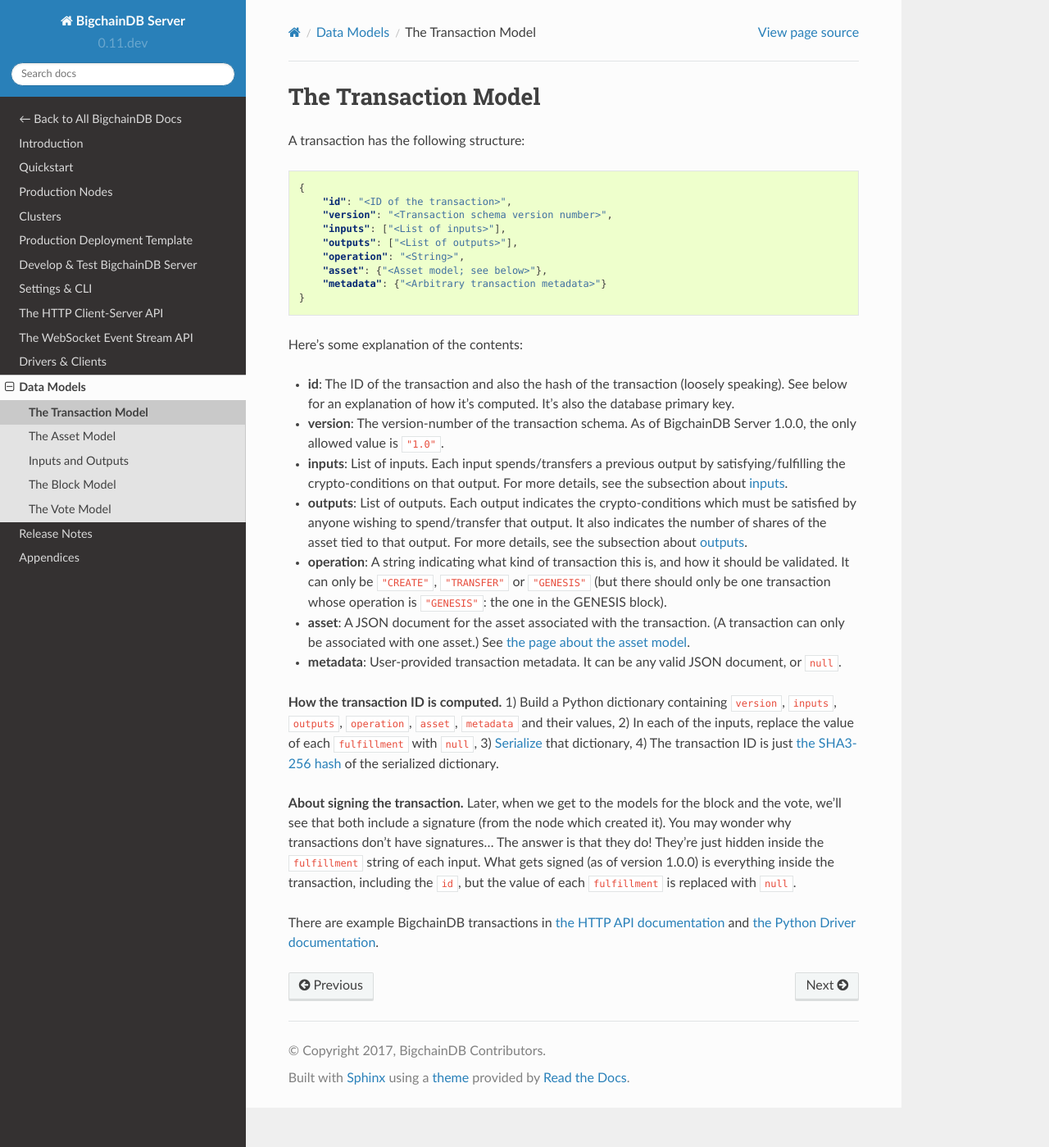
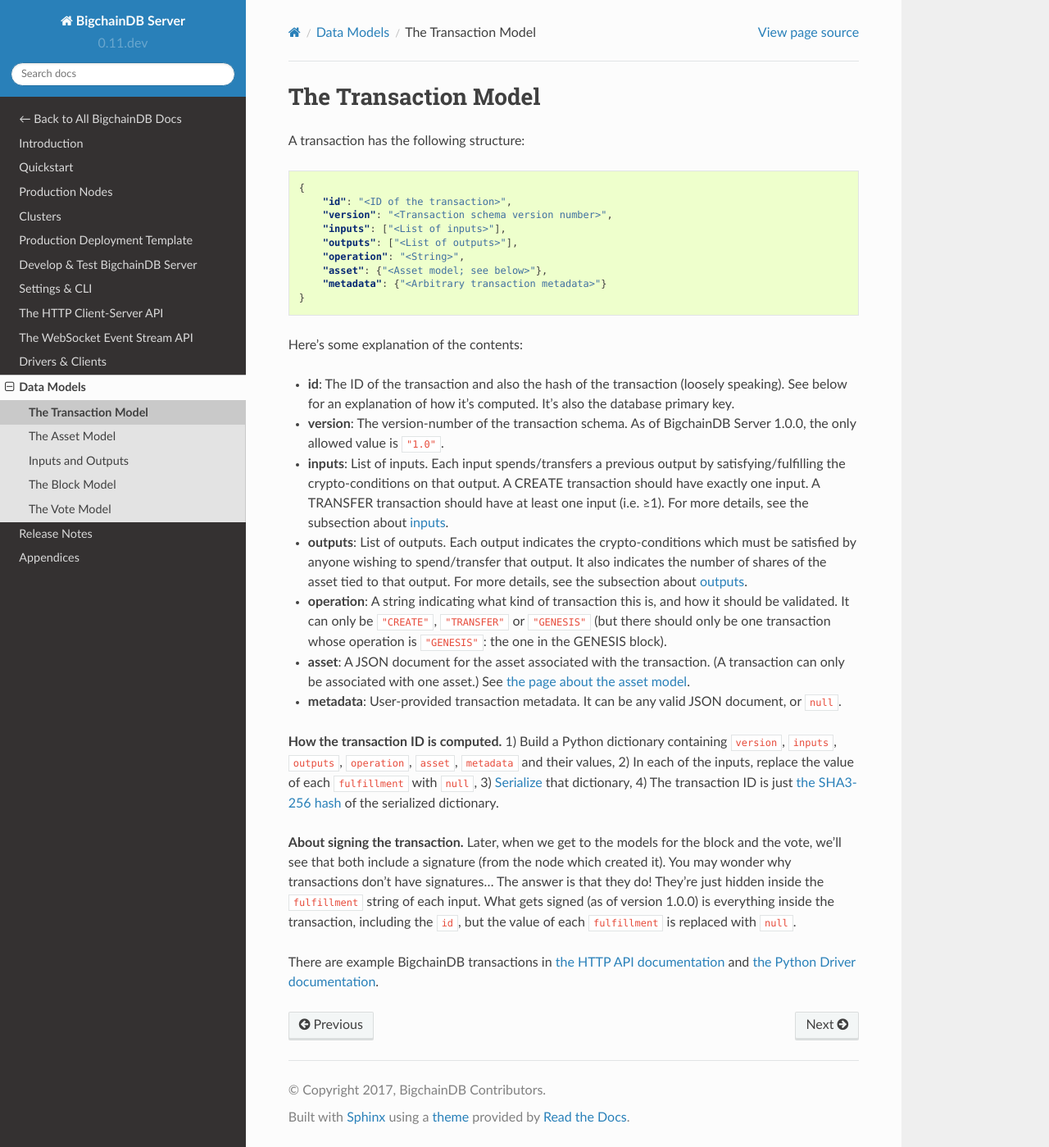
Before and after one commit to bigchaindb/bigchaindb, a Sphinx documentation site: the page built from docs/server/source/data-models/transaction-model.rst, in a window 1280 px wide and 1399 px high. Shown: the whole window at 82% size. Built offline with Sphinx 7.4.7 and the Read the Docs theme 2.0.0, drawn with Linux system fonts in a browser that asks for light colours; pages that are not in the unit, such as notebooks, are missing from menus.

Commit message:
Note how many inputs CREATE & TRANSFER txs should have

```diff
--- a/docs/server/source/data-models/transaction-model.rst
+++ b/docs/server/source/data-models/transaction-model.rst
@@ -24,6 +24,8 @@
 - **inputs**: List of inputs.
   Each input spends/transfers a previous output by satisfying/fulfilling
   the crypto-conditions on that output.
+  A CREATE transaction should have exactly one input.
+  A TRANSFER transaction should have at least one input (i.e. ≥1).
   For more details, see the subsection about :ref:`inputs <Inputs>`.
 
 - **outputs**: List of outputs.
```
